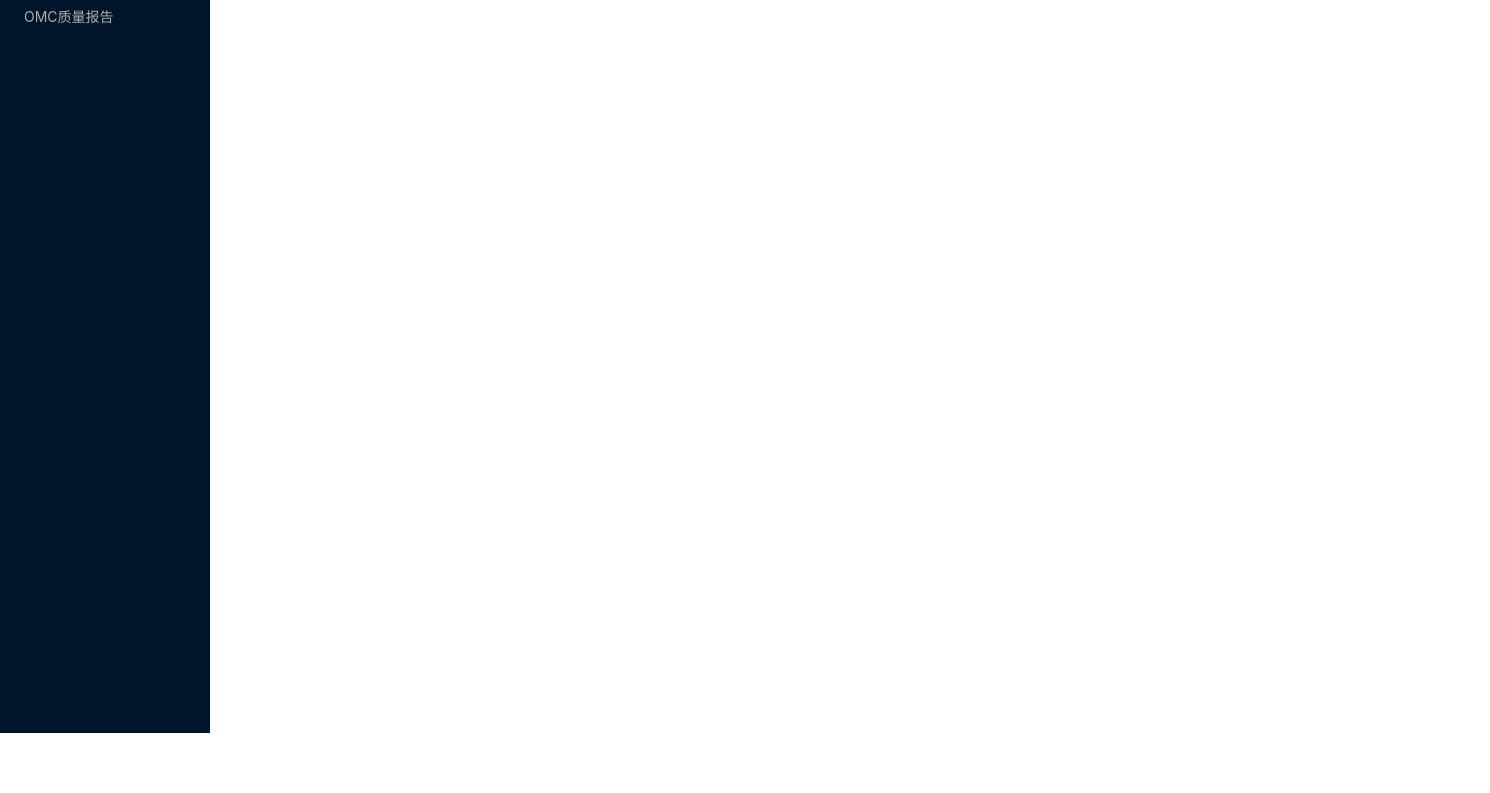
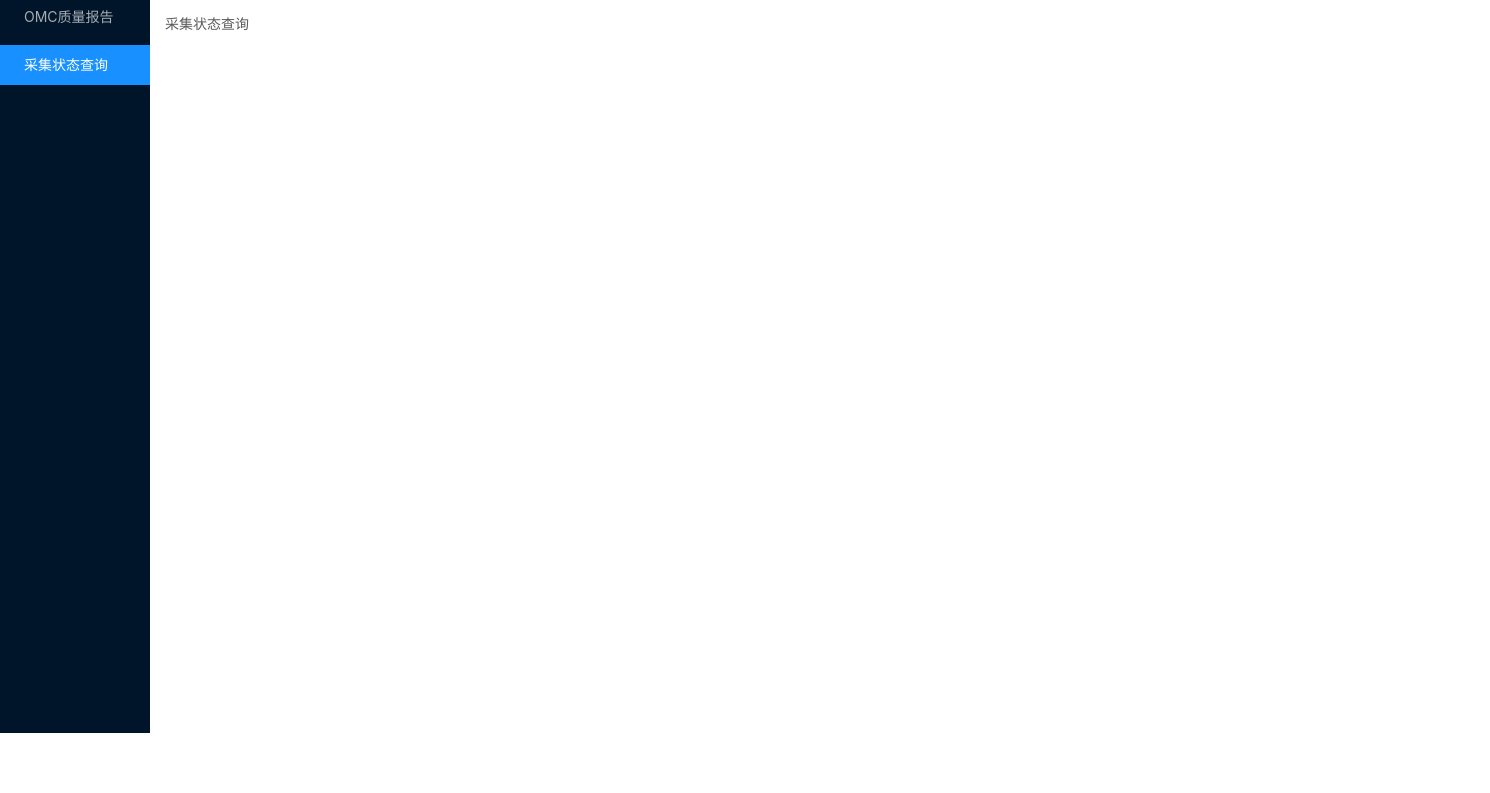
Before and after one commit to chenlikun-sy/my-react-poject, a React app: page /CtCollectStatus in a window 1280 px wide. Shown: the part 67-860 px from the top of the page, 1490 px wide, since content can reach past the window. Built offline with nearby package versions, Linux system fonts and the light colour scheme.

Commit message:
修改样式问题

```diff
--- a/src/app.less
+++ b/src/app.less
@@ -1,5 +1,5 @@
 @navHeight:60px;
-@slideWidth:210px;
+@slideWidth:150px;
 
 #app {
     height: 100%;
--- a/src/router.config.js
+++ b/src/router.config.js
@@ -1,8 +1,13 @@
 const routes = [
     {
         title:"OMC质量报告",
-        icon:"file",
-        path:"/resume",
+        icon:"CtOmcDataQuality",
+        path:"/CtOmcDataQuality",
+    },
+    {
+        title:"采集状态查询",
+        icon:"CtCollectStatus",
+        path:"/CtCollectStatus"
     }
 ]
 
--- a/src/router.js
+++ b/src/router.js
@@ -3,7 +3,8 @@ import { Route,BrowserRouter,Link,Switch } from "react-router-dom"
 import SliderMenu from "./layout/SlideMenu"
 import NavigationBar from "./layout/NavigationBar"
 import HomeIndex from "./views/home"
-import ResumeIndex from "./views/resume"
+import CtOmcDataQuality from "./views/ct_omc_data_quality"
+import  CtCollectStatus from "./views/ct_collect_status"
 class AppRouter extends React.Component {
     render(){
         return (
@@ -17,8 +18,10 @@ class AppRouter extends React.Component {
                             <Switch>
                                 {/* exact */}
                                 <Route exact path="/" component={HomeIndex} />
-                                {/* resume */}
-                                <Route exact path="/resume" component={ResumeIndex}/>
+                                {/* CtOmcDataQuality */}
+                                <Route exact path="/CtOmcDataQuality" component={CtOmcDataQuality}/>
+                                {/* CtCollectStatus */}
+                                <Route exact path="/CtCollectStatus" component={CtCollectStatus}/>
                             </Switch>
                         </div>
                     </div>
--- /dev/null
+++ b/src/views/ct_collect_status/index.js
@@ -0,0 +1,14 @@
+import React from 'react'
+import {Button}  from 'antd'
+
+export default class ResumeIndex extends React.Component {
+
+
+    render(){
+        return (
+            <div>
+                采集状态查询
+            </div>
+        )
+    }
+}
```
Also changed, not shown: src/views/ct_omc_data_quality/index.css (renamed from src/views/resume/index.css), src/views/ct_omc_data_quality/index.js (renamed from src/views/resume/index.js).
